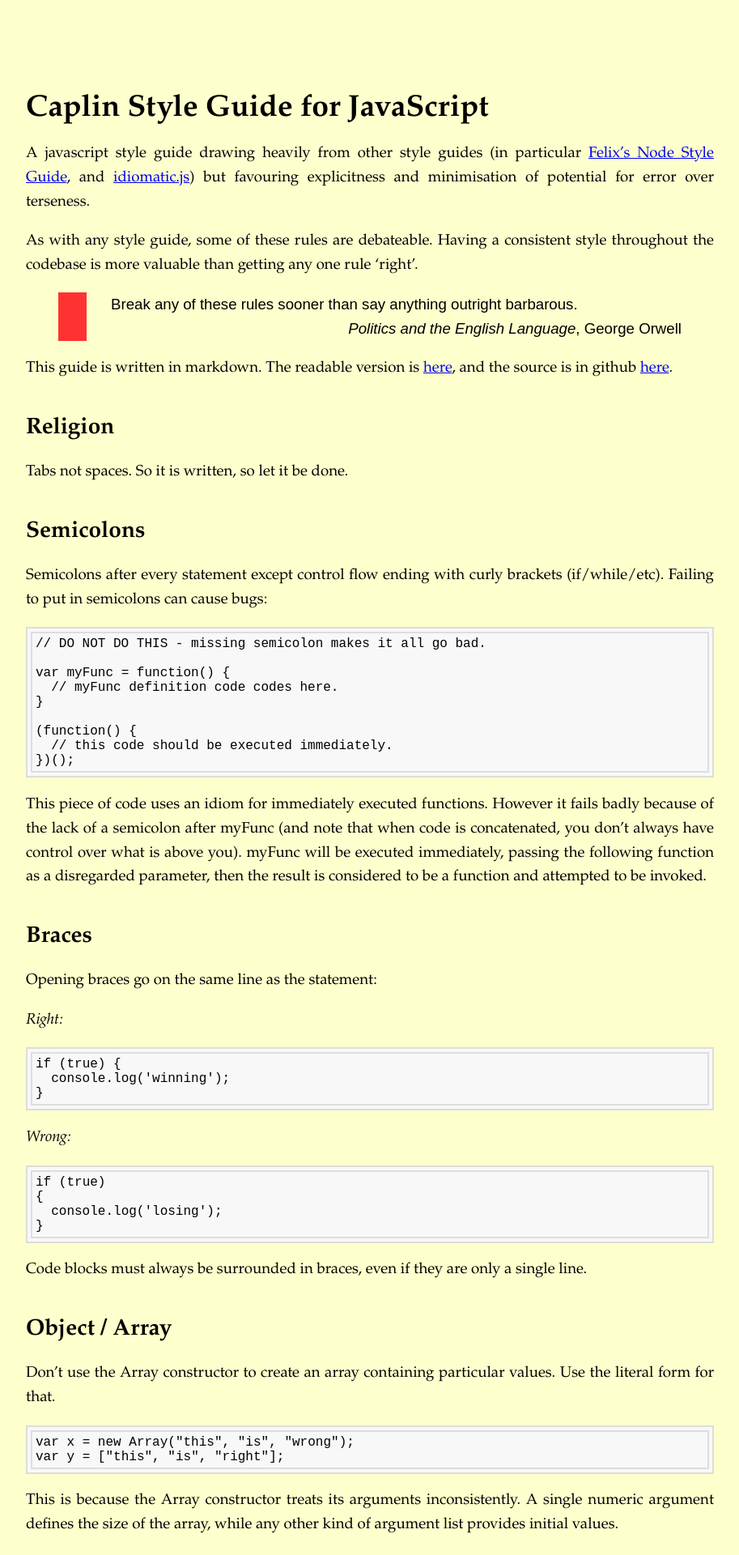
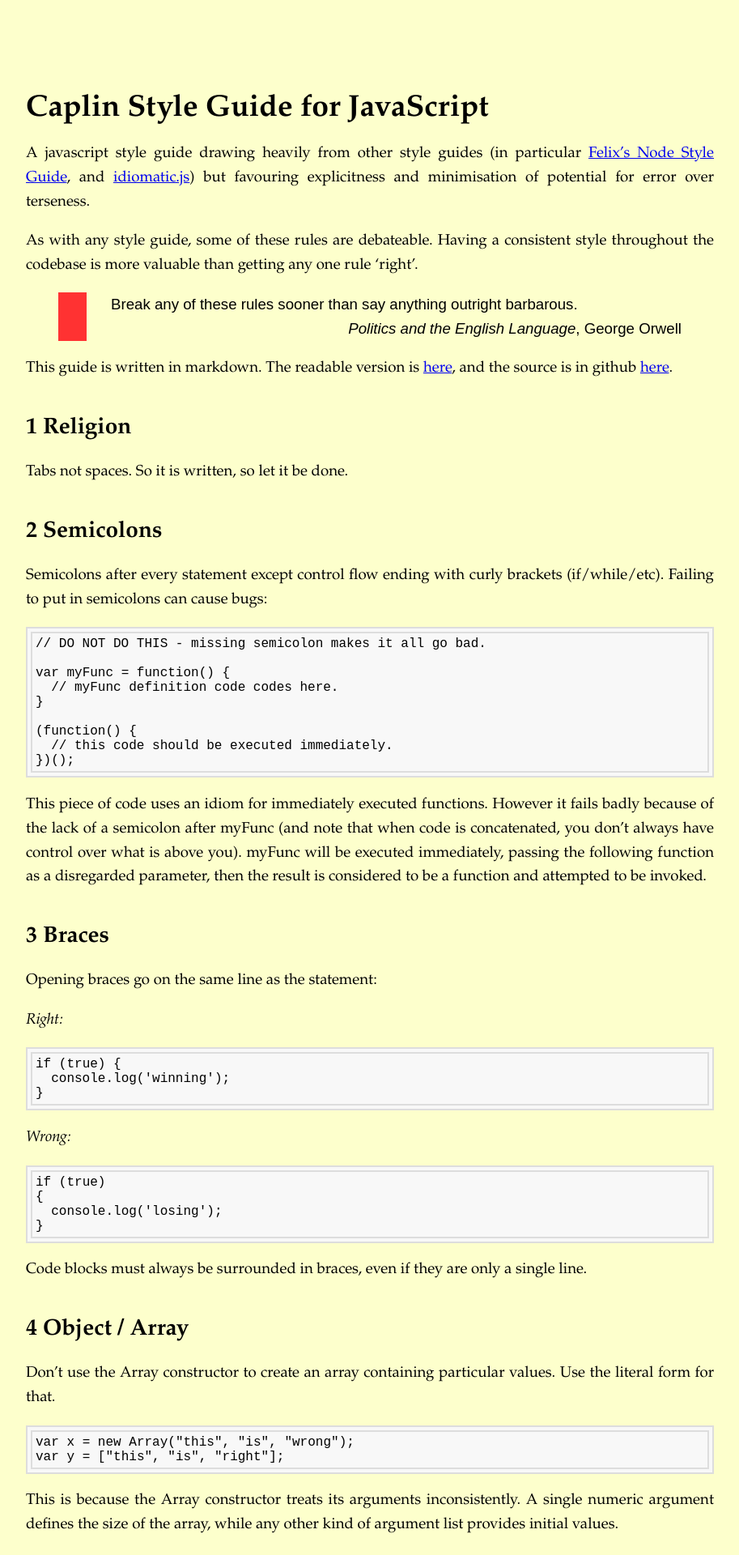
Before and after one commit to caplin/StyleGuide, a Jekyll site: the page built from readme.md, in a window 1280 px wide. Shown: the top 1920 px of the page at 81% size, without its empty margins (183-1096 px from the left). Built offline with Jekyll 4.4.1, drawn with Linux system fonts in a browser that asks for light colours; Markdown is read by kramdown in place of the engine named in the settings.

Commit message:
Added counters to the headings.

```diff
--- a/styles/main.css
+++ b/styles/main.css
@@ -1,5 +1,6 @@
 body {
   background-color: #FDFFCC;
+  counter-reset: section;
 }
 #content {
   margin: 0px auto;
@@ -32,8 +33,28 @@ h1 {
 }
 h2 {
   margin-top: 45px;
+  counter-reset: sub-section;
 }
 
 h1, h2, h3 {
   text-align: left;
 }
+
+h3 {counter-reset: composite}
+h4 {counter-reset: detail}
+h2:before{
+  counter-increment: section;
+  content: counter(section) " ";
+}
+h3:before{
+  counter-increment: sub-section;
+  content: counter(section) "." counter(sub-section) " ";
+}
+h4:before{
+  counter-increment: composite;
+  content: counter(section) "." counter(sub-section) "." counter(composite) " ";
+}
+h5:before{
+  counter-increment: detail;
+  content: counter(section) "." counter(sub-section) "." counter(composite) "." counter(detail) " ";
+}
```
